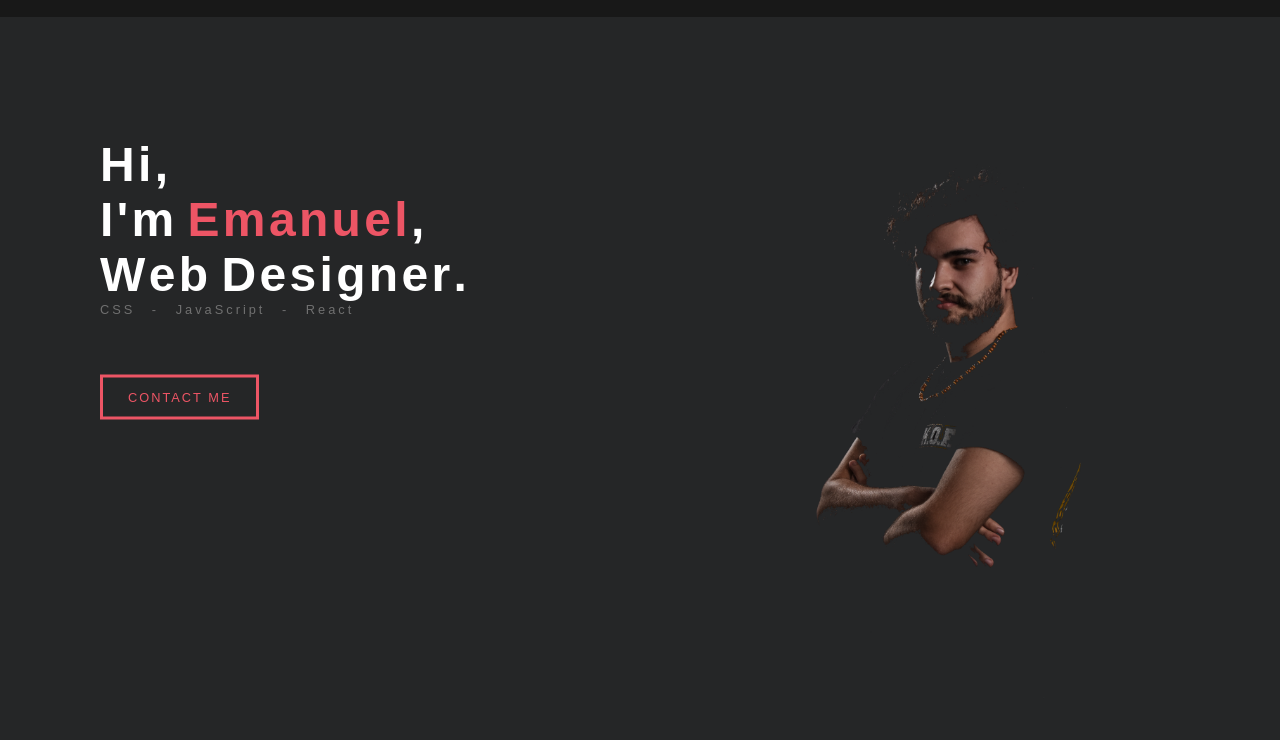
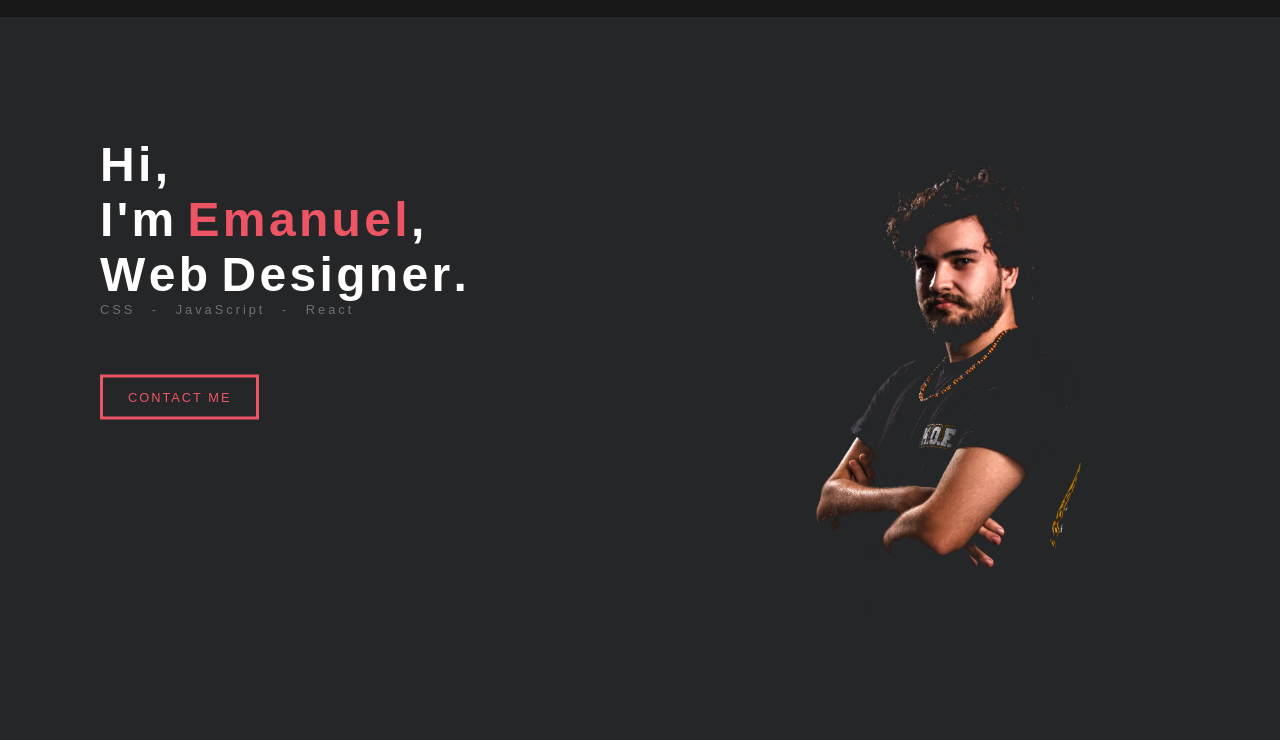
Before and after one commit to Psychedelic-corpse/Resume, a plain HTML site: page index.html in a window 1280 px wide. Shown: the part 60-800 px from the top of the page. Drawn offline with Linux system fonts and the light colour scheme.

Commit message:
Changed the img src

```diff
--- a/index.html
+++ b/index.html
@@ -63,7 +63,7 @@
             <a href="#contact">Contact me</a>
           </div>
            <div class="profile-image">
-            <img src="img/ema-5.png" alt="">
+            <img src="img/ema-555.png" alt="">
           </div>
       </div>
 
```
